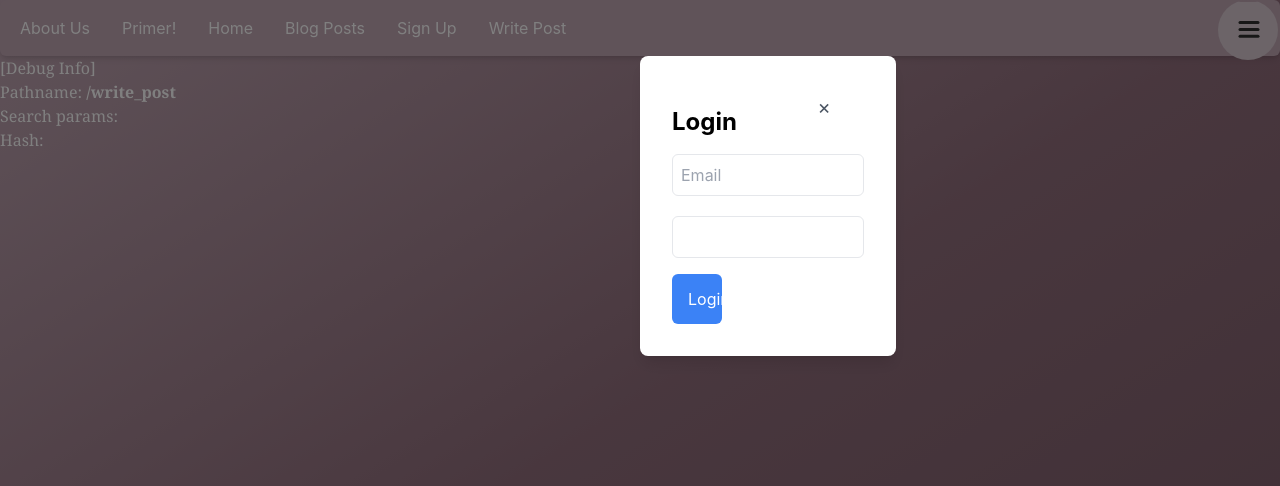
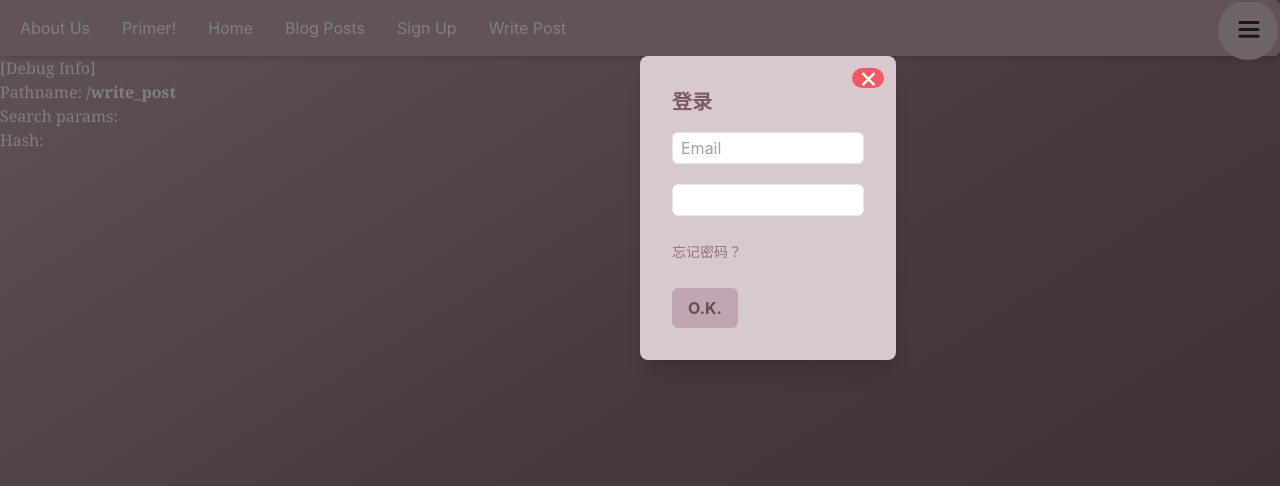
Before and after one commit to zy035c/dualblog-frontend, a React (Create React App) app: page /write_post in a window 1280 px wide. Shown: the top 486 px of the page. Built offline with nearby package versions, Linux system fonts and the light colour scheme.

Commit message:
logout ok

```diff
--- a/src/apis/api_user.jsx
+++ b/src/apis/api_user.jsx
@@ -50,6 +50,8 @@ const userLogout = async (fromData) => {
   /* write an api to logout user */
 
   // const parsedData = await simplePost("/user/logout", "logout", fromData);
+  // clear local storage
+  localStorage.removeItem("dualblog-user-token");
   return { status: "success", data: null };
 };
 
--- a/src/blog/home/home.jsx
+++ b/src/blog/home/home.jsx
@@ -17,9 +17,9 @@ const HomePage = () => {
   return (
     <div>
       <div className="m-12 mx-12">
-        <p1 className="text-white text-4xl font-serif">
+        <h1 className="text-white text-4xl font-serif">
           伟大领袖，伟大导师，伟大舵手最新指示：<br></br>把世界管起来！
-        </p1>
+        </h1>
       </div>
 
       <div className="text-md text-white bg-gradient-to-br from-pigliver-400 via-pigliver-700 to-pigliver-800 w-96 rounded-2xl border-pigliver-600 border-[1px] overflow-hidden card-shadow mx-12 my-6">
--- a/src/blog/user/login.jsx
+++ b/src/blog/user/login.jsx
@@ -16,36 +16,28 @@ const checkLoginStatus = async () => {
   return result.status === "success";
 };
 
-const LoginRequired = ({ statesToBeSet }) => {
-  const [isAuthenticated, setIsAuthenticated] = useState(false);
-
-  const [loginPanelOpen, setLoginPanelOpen] = useState(true);
-
-  const LoginPanelRef = useRef(null);
+const LoginPanel = ({ setLoginPanelOpen }) => {
+  const panelVariants = {
+    open: {
+      y: 0,
+      opacity: 1,
+      transition: {
+        y: { stiffness: 1000, velocity: -100 },
+      },
+    },
+    closed: {
+      y: 50,
+      opacity: 0,
+      transition: {
+        y: { stiffness: 1000 },
+      },
+    },
+  };
 
   const [formData, setFormData] = useState({
     email: "",
     password: "",
   });
-
-  const handleChange = (e) => {
-    setFormData({ ...formData, [e.target.name]: e.target.value });
-  };
-
-  useEffect(() => {
-    (async () => {
-      if (!isAuthenticated) {
-        const isLogin = await checkLoginStatus();
-        if (isLogin) {
-          setIsAuthenticated(true);
-          setLoginPanelOpen(false);
-        } else {
-          setIsAuthenticated(false);
-          setLoginPanelOpen(true);
-        }
-      }
-    })();
-  }, [isAuthenticated]);
 
   const handleLoginSubmit = async (e) => {
     e.preventDefault();
@@ -57,26 +49,33 @@ const LoginRequired = ({ statesToBeSet }) => {
     console.log("token: ", result.token);
     if (result.status === "success") {
       localStorage.setItem("dualblog-user-token", result.token);
-      setIsAuthenticated(true);
+      // setIsAuthenticated(true);
       setLoginPanelOpen(false);
-
-      statesToBeSet.forEach((setter) => {
-        setter(true);
-      });
     } else {
       console.error("[handleLoginSubmit] Login failed");
     }
   };
 
+  const handleChange = (e) => {
+    setFormData({ ...formData, [e.target.name]: e.target.value });
+  };
+
   const navigate = useNavigate(); // 获取 history 对象
 
-  const LoginPanel = () => {
   return (
-      <div className="fixed left-1/2 bg-white px-8 pb-8 rounded-lg shadow-lg flex flex-col w-64 z-50">
+    <motion.div
+      className="fixed left-1/2 bg-pigliver-300 pl-8 pb-8 pr-8 rounded-lg flex flex-col w-64 z-50 opacity-0 border-3 border-gumi-red shadow-xl"
+      variants={panelVariants}
+    >
       {/* 关闭按钮 */}
-        <div className="flex flex-row justify-end">
+      <div className="flex flex-row justify-end right-0 top-0 w-full pt-3 translate-x-5">
+        <motion.div
+          whileTap={{ scale: 0.97 }}
+          whileHover={{ scale: 1.09 }}
+          className="bg-gumi-red rounded-full h-5"
+        >
           <button
-            className="relative text-xl text-gray-600 hover:text-gray-800 pt-4"
+            className="flex text-gumi-white hover:text-gumi-yellow w-8 h-8 items-center justify-center right-0 text-center text-3xl translate-y-[-7.5px] translate-x-[0.5px]"
             onClick={() => {
               setLoginPanelOpen(false);
               navigate("/");
@@ -84,14 +83,17 @@ const LoginRequired = ({ statesToBeSet }) => {
           >
             &times;
           </button>
+        </motion.div>
       </div>
-        <h2 className="text-2xl font-bold mb-4">Login</h2>
+      <h2 className="text-xl font-bold mb-4 text-left text-pretty text-pigliver-700">
+        登录
+      </h2>
 
       <form onSubmit={handleLoginSubmit} className="flex flex-col gap-4">
         <input
           type="email"
           placeholder="Email"
-            className="p-2 border rounded-md"
+          className="p-2 border rounded-md h-8"
           id="email"
           name="email"
           value={formData.email}
@@ -104,49 +106,61 @@ const LoginRequired = ({ statesToBeSet }) => {
           name="password"
           value={formData.password}
           onChange={handleChange}
-            className="mt-1 p-2 border rounded-md w-full"
+          className="mt-1 p-2 border rounded-md w-full h-8"
           required
         />
-          <button
+        <label className="py-0 text-sm text-pigliver-600">忘记密码？</label>
+        <motion.button
           type="submit"
-            className="bg-blue-500 text-white py-2 px-4 rounded-md hover:bg-blue-600"
+          className="bg-pigliver-400 text-pigliver-800 py-2 px-4 rounded-md hover:bg-pigliver-500 w-fit items-end h-10 font-bold text-center"
+          whileTap={{ scale: 0.97 }}
+          whileHover={{ scale: 1.09 }}
         >
-            Login
-          </button>
+          O.K.
+        </motion.button>
       </form>
-      </div>
+    </motion.div>
   );
 };
+
+const LoginRequired = ({ statesToBeSet }) => {
+  const [isAuthenticated, setIsAuthenticated] = useState(false);
+
+  const [loginPanelOpen, setLoginPanelOpen] = useState(false);
+
+  useEffect(() => {
+    // setTimeout(() => {
+    (async () => {
+      if (!isAuthenticated) {
+        const isLogin = await checkLoginStatus();
+        console.log("[LoginRequired] isLogin: ", isLogin);
+        if (isLogin) {
+          setIsAuthenticated(true);
+          setLoginPanelOpen(false);
+        } else {
+          setIsAuthenticated(false);
+          setLoginPanelOpen(true);
+        }
+      }
+    })();
+    // }, 500);
+  }, [isAuthenticated]);
+
   return (
-    <div className="">
-      <motion.div
-        ref={LoginPanelRef}
-        initial={{ opacity: 0 }} // 初始状态
-        // animate={{ opacity: 1, y: 0 }} // 动画结束状态
-        animate={loginPanelOpen ? "open" : "closed"}
-        variants={{
-          open: { opacity: 1 },
-          closed: { opacity: 0 },
-        }}
-        transition={{ duration: 0.3, ease: "easeInOut" }}
-      >
-        {!isAuthenticated && loginPanelOpen && (
-          <LoginPanel ref={LoginPanelRef} />
-        )}
+    <motion.div animate={loginPanelOpen ? "open" : "closed"}>
+      <LoginPanel setLoginPanelOpen={setLoginPanelOpen} />
       <div // if not login, add a darken overlay to the page, and make it unclickable
         className={`fixed inset-0 bg-black opacity-50 z-40 ${
           !loginPanelOpen && "hidden"
         }`}
       ></div>
     </motion.div>
-      {/* <div className="z-20">{children}</div> */}
-    </div>
   );
 };
 
 LoginRequired.defaultProps = {
   statesToBeSet: [],
-  children: null,
+  // children: null,
 };
 
 export { LoginRequired, checkLoginStatus };
--- a/src/blog/user/user_dropdown.jsx
+++ b/src/blog/user/user_dropdown.jsx
@@ -19,13 +19,25 @@ const variants = {
   },
 };
 
+const logoutHandler = async () => {
+  try {
+    await userLogout();
+    window.location.reload();
+    console.log("[user_dropdown]logging out success");
+  } catch (error) {
+    console.error("[user_dropdown]Error logging out:", error);
+  }
+};
+
 const ItemList = () => (
   <motion.ul variants={variants} className="">
     <MenuItem i={0}>关于</MenuItem>
     <MenuItem i={1}>归档</MenuItem>
     <MenuItem i={2}>主页</MenuItem>
     <MenuItem i={3}>私信</MenuItem>
-    <MenuItem i={4}>登出</MenuItem>
+    <MenuItem handler={logoutHandler} i={4}>
+      登出
+    </MenuItem>
   </motion.ul>
 );
 
@@ -55,6 +67,7 @@ export const UserDropdown = () => {
   const { height } = useDimensions(containerRef);
 
   return (
+    <div>
       <div className="absolute h-full right-0 top-0 flex">
         <motion.nav
           initial={false}
@@ -72,108 +85,9 @@ export const UserDropdown = () => {
           <UserDropdownToggle toggle={() => toggleOpen()} />
         </motion.nav>
       </div>
-  );
-};
-
-const UserDropdownA = () => {
-  const [isDropdownOpen, setIsDropdownOpen] = useState(false);
-  const [isAuthenticated, setIsAuthenticated] = useState(false);
-  const dropdownRef = useRef(null);
-
-  useEffect(() => {
-    (async () => {
-      const res = await checkLoginStatus();
-      //   data = data.split/\n/g, '<br>');
-      if (res) {
-        setIsAuthenticated(true);
-      }
-    })();
-  }, []);
-  const closeDropdown = () => {
-    setIsDropdownOpen(false);
-  };
-
-  useEffect(() => {
-    const handleOutsideClick = (e) => {
-      if (dropdownRef.current && !dropdownRef.current.contains(e.target)) {
-        closeDropdown();
-      }
-    };
-
-    document.addEventListener("mousedown", handleOutsideClick);
-
-    return () => {
-      document.removeEventListener("mousedown", handleOutsideClick);
-    };
-  }, []);
-
-  const toggleDropdown = () => {
-    setIsDropdownOpen(!isDropdownOpen);
-  };
-
-  return (
-    <div className="hover:cursor-pointer p-2 justify-center items-center">
-      <div
-        className={`avatar ${isAuthenticated ? "authenticated" : ""}`}
-        onClick={toggleDropdown}
-      >
-        {isAuthenticated ? (
-          <span className="flex h-full">🟢</span>
-        ) : (
-          <span>🟡</span>
-        )}
-      </div>
-      {/* <motion.div
-        ref={dropdownRef}
-        className="dropdown"
-        animate={isDropdownOpen ? "open" : "closed"}
-        variants={{
-          open: { y: 0, height: "auto" },
-          closed: { y: "auto", height: 0 },
-        }}
-        transition={{ duration: 0.3, ease: "easeInOut" }}
-      > */}
-      {isDropdownOpen && (
-        <UserAvatarDropdown
-          ref={dropdownRef}
-          closeDropdown={closeDropdown}
-          setIsAuthenticated={setIsAuthenticated}
-        />
-      )}
-      {/* </motion.div> */}
+      {isOpen && <LoginRequired />}
     </div>
   );
 };
 
-const UserAvatarDropdown = React.forwardRef(
-  ({ closeDropdown, setIsAuthenticated }, ref) => {
-    const navigate = useNavigate(); // 获取 history 对象
-
-    const handleLogout = async () => {
-      const result = await userLogout();
-
-      if (result.status === "success") {
-        localStorage.removeItem("dualblog-user-token");
-        setIsAuthenticated(false);
-        navigate("/");
-      }
-      closeDropdown();
-    };
-    return (
-      <div>
-        <div className="absolute dropdown px-2 right-0 border-solid border-pigliver-400">
-          <ul className="p-1 bg-pigliver-500 rounded-md text-center">
-            <li className="hover:bg-pigliver-600">我的主页</li>
-            <li className="hover:bg-pigliver-600">归档</li>
-            <li className="hover:bg-pigliver-600" onClick={handleLogout}>
-              登出
-            </li>
-          </ul>
-        </div>
-        <LoginRequired statesToBeSet={[setIsAuthenticated]} />
-      </div>
-    );
-  }
-);
-
 export default UserDropdown;
--- a/src/blog/user/user_dropdown_item.jsx
+++ b/src/blog/user/user_dropdown_item.jsx
@@ -20,7 +20,7 @@ const variants = {
 
 const colors = ["#F95860", "#AAD898", "#FAAF5C", "#FDF791", "#FFFFFF"];
 
-export const MenuItem = ({ i, children }) => {
+export const MenuItem = ({ i, children, handler }) => {
   const style = {
     border: `2px solid ${shadeColor(colors[i], -0.05)}`,
     backgroundColor: shadeColor(colors[i], -0.005),
@@ -37,6 +37,7 @@ export const MenuItem = ({ i, children }) => {
       variants={variants}
       whileHover={{ scale: 1.1 }}
       whileTap={{ scale: 0.95 }}
+      onClick={handler}
     >
       <div className="icon-placeholder" style={style} />
       <div className={`text-placeholder text-pigliver-950 text-center font-mono justify-center items-center`} style={textStyle}> {children} </div>
--- a/tailwind.config.js
+++ b/tailwind.config.js
@@ -17,6 +17,13 @@ module.exports = {
           900: "#58434a",
           950: "#332429",
         },
+        gumi: {
+          red: "#F95860",
+          green: "#AAD898",
+          orange: "#FAAF5C",
+          yellow: "#FDF791",
+          white: "#FFFFFF",
+        },
       },
     },
   },
```
Lines whose indentation alone changed are shown as unchanged.
